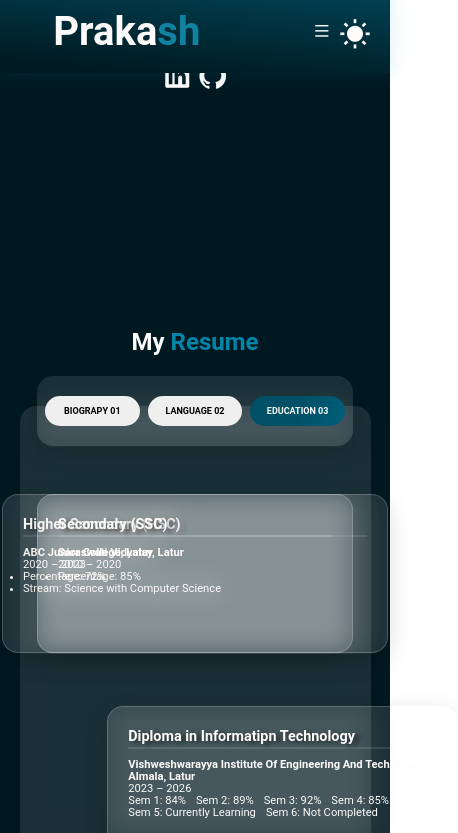
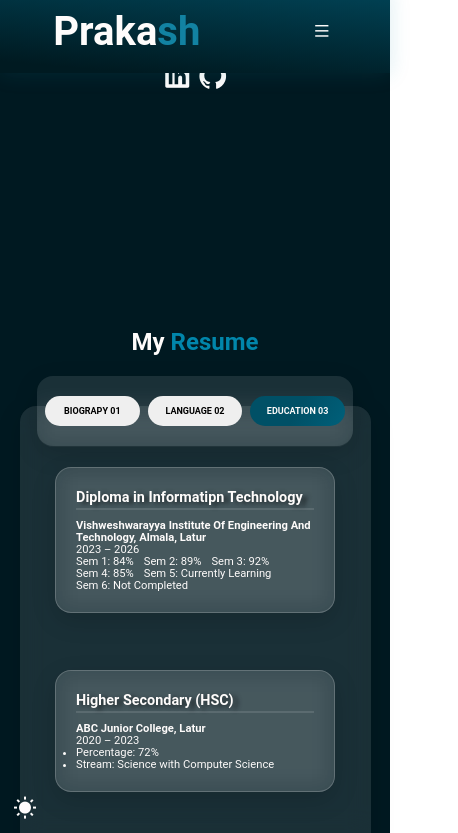
Before and after one commit to prakashkankal/Portfolio, a plain HTML site: page index.html in a window 390 px wide. Both pictures are taken after a click on the button "EDUCATION 03". Shown: the part 584-1417 px from the top of the page, 458 px wide, since content can reach past the window. Drawn offline with nearby package versions, Linux system fonts and the light colour scheme.

Commit message:
fix education abrupt positioning

```diff
--- a/index.html
+++ b/index.html
@@ -14,11 +14,11 @@
     <link rel="stylesheet" href="style.css" />
   </head>
   </head>
-
+  <button id="mode"><i class="ri-sun-fill"></i></button>
   <body>
     <div id="panel1" class="panel">
       <div id="rightOverlay"></div>
-      <button id="mode"><i class="ri-sun-fill"></i></button>
+
       <div id="navbar">
         <div id="top">
           <h1 >Praka<span>sh</span></h1>
@@ -54,6 +54,7 @@
       <div id="img">
         <!-- <img src="./assets/profile.png" alt="profile"> -->
       </div>
+
     </div>
 
     <section id="about">
--- a/mobile.css
+++ b/mobile.css
@@ -117,15 +117,15 @@ html {
 #panel1 #navbar #menu ul a:hover {
   color: #1282a2;
 }
-#panel1  #mode {
+#mode {
   position: fixed;
-  bottom: 5%;
-  right: 10px;
+  bottom: 0px;
+  left: 0px;
   width: 50px;
   height: 50px;
   border: none;
   background-color: transparent;
-  font-size: 2rem;
+  font-size: 1.5rem;
   color: #fefcfb;
   z-index: 20;
 }
@@ -444,12 +444,16 @@ html {
   /* border: 2px solid red; */
   width: 100%;
   height: 90%;
+  justify-content: space-between;
+  flex-direction: column;
+  align-items: center;
 }
 
 #education .box {
-  width: 100%;
-  height: 30%;
-  margin: 20px auto;
+  width: 90%;
+  height: auto;
+
+  flex-wrap: wrap;
   padding: 20px;
   border-radius: 30px;
   background: rgba(255, 255, 255, 0.1); /* Transparent white */
@@ -634,7 +638,7 @@ html {
 
 #footer {
   width: 100%;
-  height: 50vh;
+  height: 60vh;
   background-color: rgba(255, 255, 255, 0.828);
   color: #fefcfb;
   display: flex;
@@ -657,7 +661,7 @@ html {
 #footer #content #left {
   /* border: 2px solid red; */
   width: 100%;
-  height: 50%;
+  height: 40%;
   display: flex;
   flex-direction: column;
   justify-content: center;
@@ -683,8 +687,9 @@ html {
 #footer #content #Right {
   /* border: 2px solid green; */
   width: 100%;
-  height: 50%;
+  height: 60%;
   display: flex;
+  flex-wrap: wrap;
   align-items: center;
 }
 
@@ -697,14 +702,10 @@ html {
   width: 100%;
 }
 
-#footer #content #Right .contact-form input{
-  width: 45%;
-  height: 30px;
-  margin: auto;
-}
+#footer #content #Right .contact-form input,
 #footer #content #Right .contact-form textarea {
   width: 95%;
-  height: 50px;
+  /* height: 50px; */
   padding: 10px;
   margin: 5px 0;
   border: none;
--- a/script.js
+++ b/script.js
@@ -26,7 +26,7 @@ sec2.addEventListener("click", function showSkills() {
 sec3.addEventListener("click", function showEducation() {
   bio.style.display = "none";
   skills.style.display = "none";
-  education.style.display = "block";
+  education.style.display = "flex";
   sec3.classList.add("active-tab");
   sec1.classList.remove("active-tab");
   sec2.classList.remove("active-tab");
--- a/style.css
+++ b/style.css
@@ -416,12 +416,13 @@ display: none;
   /* border: 2px solid red; */
   width: 100%;
   height: 90%;
+  justify-content: space-evenly;
 }
 
 #education .box {
-  width: 40%;
-  height: 35%;
-  /* margin: 20px auto; */
+  width: 30%;
+  height: 100%;
+  gap: 20px;
   padding: 20px;
   border-radius: 30px;
   background: rgba(255, 255, 255, 0.1); /* Transparent white */
@@ -444,7 +445,7 @@ display: none;
   text-shadow: 5px 2px 4px rgba(0, 0, 0, 0.522);
   border-bottom: 2px solid rgba(255, 255, 255, 0.114);
 }
-#education #hsc {
+/* #education #hsc {
   position: absolute;
   top: 5%;
   right: 5%;
@@ -461,7 +462,7 @@ display: none;
   top: 45%;
   left: 25%;
   height: 50%;
-}
+} */
 
 #education #bca ul {
   display: flex;
```
